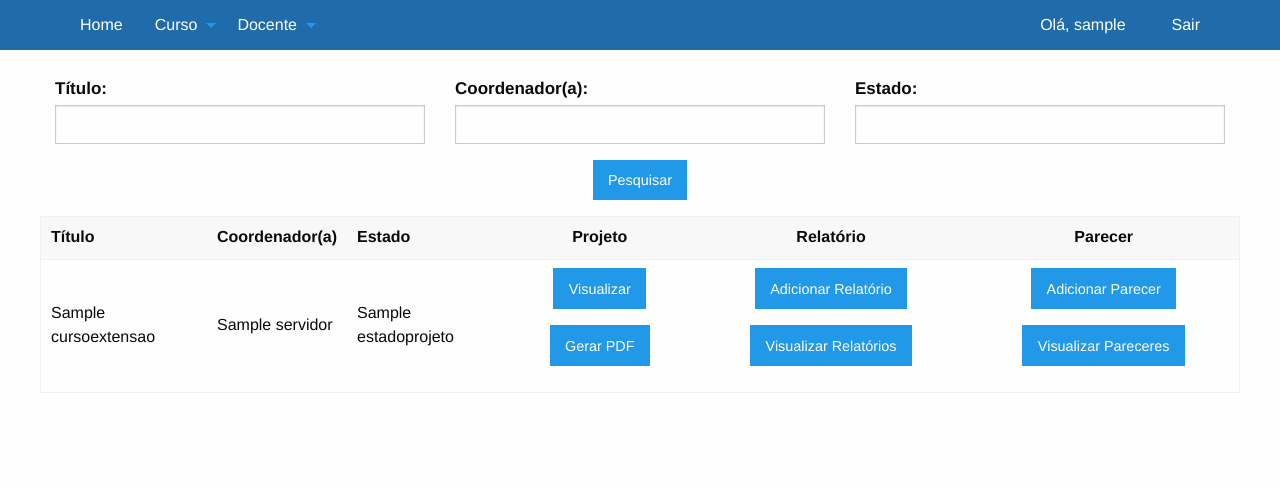
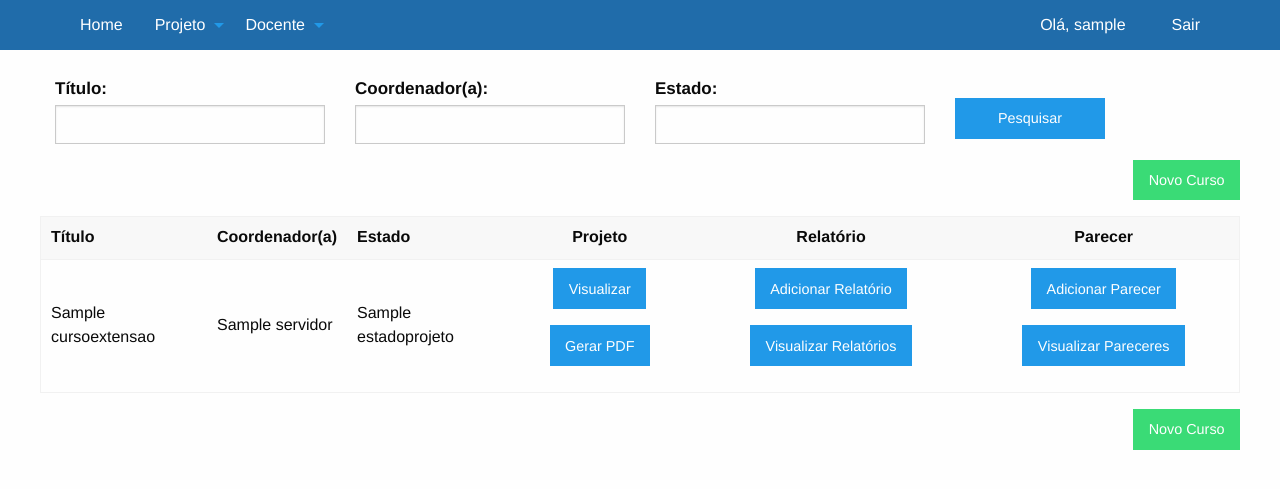
Before and after one commit to yssmcl/fly, a Django app: page /curso_extensao/consulta/ in a window 1280 px wide. Shown: the top 489 px of the page. Run offline with Django 3.2, Linux system fonts and the light colour scheme; a user stored in the database is signed in; tables that the repository leaves empty hold one stand-in row (values such as "Sample post"); parts of the project's set-up code (start-up, migrations or seed data) failed here and were passed over; some libraries are stand-ins or nearby versions.

Commit message:
Atualizacoes na interface

```diff
--- a/Code/fly/base/templates/base.html
+++ b/Code/fly/base/templates/base.html
@@ -36,11 +36,9 @@
 			<div class="off-canvas-wrapper-inner" data-off-canvas-wrapper> <!-- Essa div e a de cima servem para fazer a parte do menu lateral -->
 				<div class="off-canvas position-left" id="mobile-menu" data-off-canvas>
 					<li><a href="{% url 'base:index' %}">Home</a></li>
-					<div class="menu-mobile-opcao">Curso</div>
+					<div class="menu-mobile-opcao">Projeto</div>
 					<ul>
-						<li><a href="{% url 'curso_extensao:novo' %}">Cadastro de Curso</a></li>
-						<hr></hr>
-						<li><a href="{% url 'curso_extensao:consulta' %}">Consulta de Curso</a></li>
+						<li><a href="{% url 'curso_extensao:consulta' %}">Curso de Extensão</a></li>
 					</ul>
 				</div>
 
@@ -61,10 +59,9 @@
 								<ul class="dropdown menu menu-desktop" data-dropdown-menu>
 									<li><a href="{% url 'base:index' %}">Home</a></li>
 									<li>
-										<a href="#">Curso</a>
+										<a href="#">Projeto</a>
 										<ul class="menu">
-											<li><a href="{% url 'curso_extensao:novo' %}">Cadastro de Curso</a></li>
-											<li><a href="{% url 'curso_extensao:consulta' %}">Consulta de Curso</a></li>
+											<li><a href="{% url 'curso_extensao:consulta' %}">Curso de Extensão</a></li>
 										</ul>
 									</li>
 									<li>
--- a/Code/fly/curso_extensao/templates/curso_extensao/cursoextensao_form.html
+++ b/Code/fly/curso_extensao/templates/curso_extensao/cursoextensao_form.html
@@ -25,6 +25,10 @@
 
 	<form data-abide novalidate method="post">
 		{% csrf_token %}
+
+		<div class="row" style="text-align:left;">
+			<input type="submit" value="Salvar" class="button primary" style="width:100px;">
+		</div>
 
 		<div class="row">
 			{{ main_form.non_field_errors }}
@@ -702,7 +706,7 @@
 		</div>
 		<br />
 		<div class="row">
-			<div style="text-align:center;">
+			<div style="text-align:left;">
 				<input type="button" value="Cancelar" class="button secondary" style="width:100px;" onclick="cancelar_cadastro()"/>
 				<input type="submit" value="Salvar" class="button primary" style="width:100px;">
 			</div>
--- a/Code/fly/curso_extensao/templates/curso_extensao/cursoextensao_list.html
+++ b/Code/fly/curso_extensao/templates/curso_extensao/cursoextensao_list.html
@@ -10,24 +10,28 @@
 
 	<form>
 		<div class="row">
-			<div class="medium-4 columns">
+			<div class="medium-3 columns">
 				<label>Título:</label>
 				<input type="text" name="titulo" value="{{ request.GET.titulo }}"/>
 			</div>
 
-			<div class="medium-4 columns">
+			<div class="medium-3 columns">
 				<label>Coordenador(a):</label>
 				<input type="text" name="coordenador" value="{{ request.GET.coordenador }}"/>
 			</div>
 
-			<div class="medium-4 columns">
+			<div class="medium-3 columns">
 				<label>Estado:</label>
 				<input type="text" name="estado" value="{{ request.GET.estado }}"/>
 			</div>
 
-			<div style="text-align:center;">
-				<input type="submit" value="Pesquisar" class="button">
+			<div class="medium-3 columns">
+				<br />
+				<input type="submit" value="Pesquisar" class="button" style="width:150px;">
 			</div>
+		</div>
+		<div class="row" style="text-align: right;">
+			<a class="success button" href="{% url 'curso_extensao:novo' %}">Novo Curso</a>
 		</div>
 	</form>
 
@@ -64,5 +68,8 @@
 			</tbody>
 		</table>
 	</div>
+	<div class="row" style="text-align: right;">
+		<a class="success button" href="{% url 'curso_extensao:novo' %}">Novo Curso</a>
+	</div>
 
 {% endblock %}
--- a/TODO.txt
+++ b/TODO.txt
@@ -8,7 +8,6 @@ Curso:
 - Arrumar max_length dos CharField
 - Botão para excluir servidor, membro e discente, com mensagem de confirmação
 - Impedir cadastro de mesmo servidor 2x
-- Adicionar outro botão de salvar no canto superior direito e mover o de baixo para o canto esquerdo
 - Não mostrar formulários de membro, servidor, discente e previsão orçamentária, somente o título e botão de + (extra=0)
 - Destacar erros em vermelho (junto com alert()?)
 
@@ -37,8 +36,3 @@ Layout:
 	* Gerar PDF: logo da Adobe
 	* Visualizar pareceres e visualizar relatórios: lista (três riscos pequenos)
 	* Pesquisar: lupa
-- Mudar o menu:
-	| HOME | PROJETO | ... | LOGIN |
-         | Curso   |
-				 | Serviço |
-				 | ...     |
```
